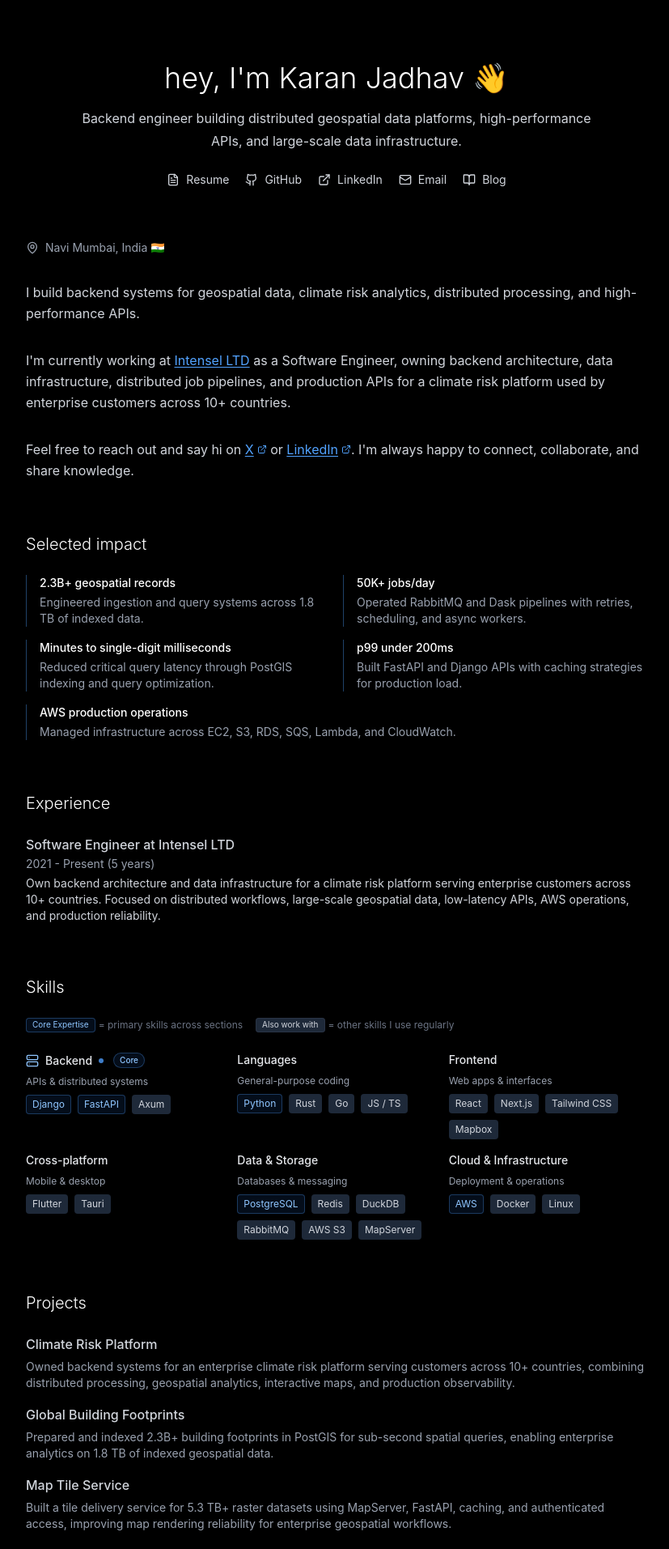
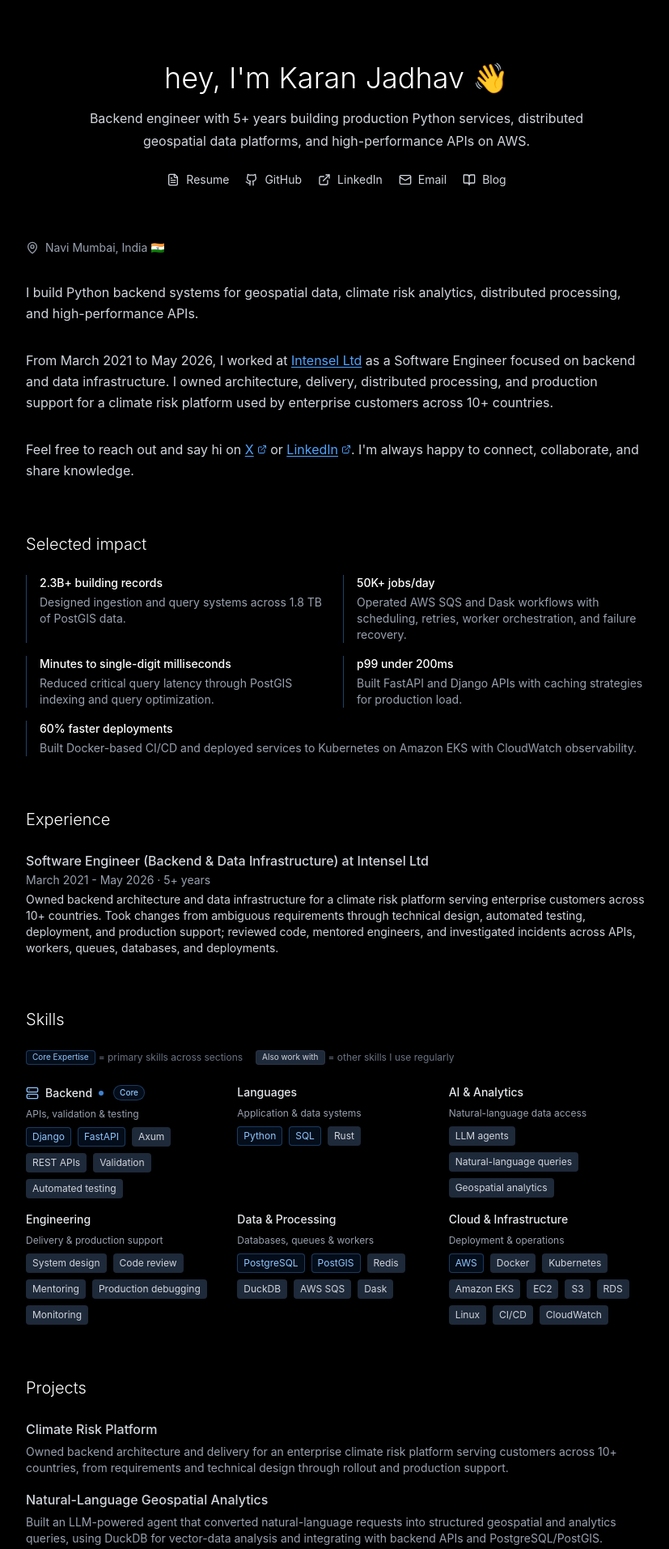
Before and after one commit to karan-jadhav/jadhav.dev, a Next.js app: page / in a window 1280 px wide. Shown: the part 20-1933 px from the top of the page at 81% size, without its empty margins (224-1051 px from the left). Built offline with nearby package versions, Linux system fonts and the light colour scheme.

Commit message:
content updates

```diff
--- a/src/app/layout.tsx
+++ b/src/app/layout.tsx
@@ -16,7 +16,7 @@ const geistMono = Geist_Mono({
 export const metadata: Metadata = {
   title: "Karan Jadhav",
   description:
-    "Backend engineer building distributed geospatial data platforms, high-performance APIs, and large-scale data infrastructure.",
+    "Backend engineer with 5+ years building production Python services, distributed geospatial data platforms, and high-performance APIs on AWS.",
 };
 
 export default function RootLayout({
--- a/src/app/page.tsx
+++ b/src/app/page.tsx
@@ -8,7 +8,6 @@ import {
   Server,
 } from "lucide-react";
 import Link from "next/link";
-import YearsSince from "@/components/YearsSince";
 export const dynamic = "force-static";
 export default function Home() {
   return (
@@ -19,8 +18,9 @@ export default function Home() {
             hey, I&apos;m Karan Jadhav <span className="wave-on-load">👋</span>
           </h1>
           <p className="mx-auto mt-4 max-w-2xl text-base leading-7 text-gray-300">
-            Backend engineer building distributed geospatial data platforms,
-            high-performance APIs, and large-scale data infrastructure.
+            Backend engineer with 5+ years building production Python services,
+            distributed geospatial data platforms, and high-performance APIs on
+            AWS.
           </p>
           <div className="mt-6 flex flex-wrap items-center justify-center gap-x-5 gap-y-3">
             <a
@@ -79,24 +79,24 @@ export default function Home() {
           </div>
 
           <p>
-            I build backend systems for geospatial data, climate risk analytics,
-            distributed processing, and high-performance APIs.
+            I build Python backend systems for geospatial data, climate risk
+            analytics, distributed processing, and high-performance APIs.
           </p>
 
           <p>
-            I&apos;m currently working at{" "}
+            From March 2021 to May 2026, I worked at{" "}
             <a
               href="https://intensel.net"
               className="text-blue-400 hover:text-blue-300 underline underline-offset-2 transition-colors"
               target="_blank"
               rel="noopener noreferrer"
             >
-              Intensel LTD
+              Intensel Ltd
             </a>{" "}
-            as a Software Engineer, owning backend architecture, data
-            infrastructure, distributed job pipelines, and production APIs for a
-            climate risk platform used by enterprise customers across 10+
-            countries.
+            as a Software Engineer focused on backend and data infrastructure. I
+            owned architecture, delivery, distributed processing, and production
+            support for a climate risk platform used by enterprise customers
+            across 10+ countries.
           </p>
 
           <p className="text-gray-300">
@@ -128,18 +128,18 @@ export default function Home() {
           <div className="grid gap-4 sm:grid-cols-2 text-sm text-gray-300">
             <div className="border-l border-blue-400/40 pl-4">
               <div className="text-white font-medium">
-                2.3B+ geospatial records
+                2.3B+ building records
               </div>
               <div className="text-gray-400 mt-1">
-                Engineered ingestion and query systems across 1.8 TB of indexed
+                Designed ingestion and query systems across 1.8 TB of PostGIS
                 data.
               </div>
             </div>
             <div className="border-l border-blue-400/40 pl-4">
               <div className="text-white font-medium">50K+ jobs/day</div>
               <div className="text-gray-400 mt-1">
-                Operated RabbitMQ and Dask pipelines with retries, scheduling,
-                and async workers.
+                Operated AWS SQS and Dask workflows with scheduling, retries,
+                worker orchestration, and failure recovery.
               </div>
             </div>
             <div className="border-l border-blue-400/40 pl-4">
@@ -160,11 +160,11 @@ export default function Home() {
             </div>
             <div className="border-l border-blue-400/40 pl-4 sm:col-span-2">
               <div className="text-white font-medium">
-                AWS production operations
+                60% faster deployments
               </div>
               <div className="text-gray-400 mt-1">
-                Managed infrastructure across EC2, S3, RDS, SQS, Lambda, and
-                CloudWatch.
+                Built Docker-based CI/CD and deployed services to Kubernetes on
+                Amazon EKS with CloudWatch observability.
               </div>
             </div>
           </div>
@@ -193,16 +193,18 @@ export default function Home() {
           <div className="space-y-4 text-gray-300">
             <div>
               <div className="font-medium">
-                Software Engineer at Intensel LTD
+                Software Engineer (Backend & Data Infrastructure) at Intensel Ltd
               </div>
               <div className="text-sm text-gray-400">
-                2021 - Present (<YearsSince startYear={2021} />)
+                March 2021 - May 2026 · 5+ years
               </div>
               <div className="text-sm mt-1">
-                Own backend architecture and data infrastructure for a climate
+                Owned backend architecture and data infrastructure for a climate
                 risk platform serving enterprise customers across 10+ countries.
-                Focused on distributed workflows, large-scale geospatial data,
-                low-latency APIs, AWS operations, and production reliability.
+                Took changes from ambiguous requirements through technical
+                design, automated testing, deployment, and production support;
+                reviewed code, mentored engineers, and investigated incidents
+                across APIs, workers, queues, databases, and deployments.
               </div>
             </div>
           </div>
@@ -246,7 +248,7 @@ export default function Home() {
                 </span>
               </h3>
               <div className="text-xs text-gray-400">
-                APIs & distributed systems
+                APIs, validation & testing
               </div>
               <div className="flex flex-wrap gap-2">
                 <span className="px-2 py-1 text-xs bg-blue-500/10 text-blue-300 rounded ring-1 ring-inset ring-blue-400/30">
@@ -258,6 +260,15 @@ export default function Home() {
                 <span className="px-2 py-1 text-xs bg-gray-800 text-gray-300 rounded">
                   Axum
                 </span>
+                <span className="px-2 py-1 text-xs bg-gray-800 text-gray-300 rounded">
+                  REST APIs
+                </span>
+                <span className="px-2 py-1 text-xs bg-gray-800 text-gray-300 rounded">
+                  Validation
+                </span>
+                <span className="px-2 py-1 text-xs bg-gray-800 text-gray-300 rounded">
+                  Automated testing
+                </span>
               </div>
             </div>
 
@@ -265,69 +276,81 @@ export default function Home() {
             <div className="space-y-2">
               <h3 className="text-sm font-medium text-gray-200">Languages</h3>
               <div className="text-xs text-gray-400">
-                General-purpose coding
+                Application & data systems
               </div>
               <div className="flex flex-wrap gap-2">
                 <span className="px-2 py-1 text-xs bg-blue-500/10 text-blue-300 rounded ring-1 ring-inset ring-blue-400/30">
                   Python
                 </span>
+                <span className="px-2 py-1 text-xs bg-blue-500/10 text-blue-300 rounded ring-1 ring-inset ring-blue-400/30">
+                  SQL
+                </span>
                 <span className="px-2 py-1 text-xs bg-gray-800 text-gray-300 rounded">
                   Rust
-                </span>
-                <span className="px-2 py-1 text-xs bg-gray-800 text-gray-300 rounded">
-                  Go
-                </span>
-                <span className="px-2 py-1 text-xs bg-gray-800 text-gray-300 rounded">
-                  JS / TS
                 </span>
               </div>
             </div>
 
-            {/* Frontend */}
+            {/* AI & Analytics */}
             <div className="space-y-2">
-              <h3 className="text-sm font-medium text-gray-200">Frontend</h3>
-              <div className="text-xs text-gray-400">Web apps & interfaces</div>
+              <h3 className="text-sm font-medium text-gray-200">
+                AI & Analytics
+              </h3>
+              <div className="text-xs text-gray-400">
+                Natural-language data access
+              </div>
               <div className="flex flex-wrap gap-2">
                 <span className="px-2 py-1 text-xs bg-gray-800 text-gray-300 rounded">
-                  React
+                  LLM agents
                 </span>
                 <span className="px-2 py-1 text-xs bg-gray-800 text-gray-300 rounded">
-                  Next.js
+                  Natural-language queries
                 </span>
                 <span className="px-2 py-1 text-xs bg-gray-800 text-gray-300 rounded">
-                  Tailwind CSS
-                </span>
-                <span className="px-2 py-1 text-xs bg-gray-800 text-gray-300 rounded">
-                  Mapbox
+                  Geospatial analytics
                 </span>
               </div>
             </div>
 
-            {/* Cross-platform */}
+            {/* Engineering */}
             <div className="space-y-2">
-              <h3 className="text-sm font-medium text-gray-200">
-                Cross-platform
-              </h3>
-              <div className="text-xs text-gray-400">Mobile & desktop</div>
+              <h3 className="text-sm font-medium text-gray-200">Engineering</h3>
+              <div className="text-xs text-gray-400">
+                Delivery & production support
+              </div>
               <div className="flex flex-wrap gap-2">
                 <span className="px-2 py-1 text-xs bg-gray-800 text-gray-300 rounded">
-                  Flutter
+                  System design
                 </span>
                 <span className="px-2 py-1 text-xs bg-gray-800 text-gray-300 rounded">
-                  Tauri
+                  Code review
+                </span>
+                <span className="px-2 py-1 text-xs bg-gray-800 text-gray-300 rounded">
+                  Mentoring
+                </span>
+                <span className="px-2 py-1 text-xs bg-gray-800 text-gray-300 rounded">
+                  Production debugging
+                </span>
+                <span className="px-2 py-1 text-xs bg-gray-800 text-gray-300 rounded">
+                  Monitoring
                 </span>
               </div>
             </div>
 
-            {/* Data & Storage */}
+            {/* Data & Processing */}
             <div className="space-y-2">
               <h3 className="text-sm font-medium text-gray-200">
-                Data & Storage
+                Data & Processing
               </h3>
-              <div className="text-xs text-gray-400">Databases & messaging</div>
+              <div className="text-xs text-gray-400">
+                Databases, queues & workers
+              </div>
               <div className="flex flex-wrap gap-2">
                 <span className="px-2 py-1 text-xs bg-blue-500/10 text-blue-300 rounded ring-1 ring-inset ring-blue-400/30">
                   PostgreSQL
+                </span>
+                <span className="px-2 py-1 text-xs bg-blue-500/10 text-blue-300 rounded ring-1 ring-inset ring-blue-400/30">
+                  PostGIS
                 </span>
                 <span className="px-2 py-1 text-xs bg-gray-800 text-gray-300 rounded">
                   Redis
@@ -336,13 +359,10 @@ export default function Home() {
                   DuckDB
                 </span>
                 <span className="px-2 py-1 text-xs bg-gray-800 text-gray-300 rounded">
-                  RabbitMQ
+                  AWS SQS
                 </span>
                 <span className="px-2 py-1 text-xs bg-gray-800 text-gray-300 rounded">
-                  AWS S3
-                </span>
-                <span className="px-2 py-1 text-xs bg-gray-800 text-gray-300 rounded">
-                  MapServer
+                  Dask
                 </span>
               </div>
             </div>
@@ -363,7 +383,28 @@ export default function Home() {
                   Docker
                 </span>
                 <span className="px-2 py-1 text-xs bg-gray-800 text-gray-300 rounded">
+                  Kubernetes
+                </span>
+                <span className="px-2 py-1 text-xs bg-gray-800 text-gray-300 rounded">
+                  Amazon EKS
+                </span>
+                <span className="px-2 py-1 text-xs bg-gray-800 text-gray-300 rounded">
+                  EC2
+                </span>
+                <span className="px-2 py-1 text-xs bg-gray-800 text-gray-300 rounded">
+                  S3
+                </span>
+                <span className="px-2 py-1 text-xs bg-gray-800 text-gray-300 rounded">
+                  RDS
+                </span>
+                <span className="px-2 py-1 text-xs bg-gray-800 text-gray-300 rounded">
                   Linux
+                </span>
+                <span className="px-2 py-1 text-xs bg-gray-800 text-gray-300 rounded">
+                  CI/CD
+                </span>
+                <span className="px-2 py-1 text-xs bg-gray-800 text-gray-300 rounded">
+                  CloudWatch
                 </span>
               </div>
             </div>
@@ -376,35 +417,56 @@ export default function Home() {
             <div>
               <div className="font-medium">Climate Risk Platform</div>
               <div className="text-sm text-gray-400 mt-1">
-                Owned backend systems for an enterprise climate risk platform
-                serving customers across 10+ countries, combining distributed
-                processing, geospatial analytics, interactive maps, and
-                production observability.
+                Owned backend architecture and delivery for an enterprise
+                climate risk platform serving customers across 10+ countries,
+                from requirements and technical design through rollout and
+                production support.
+              </div>
+            </div>
+            <div>
+              <div className="font-medium">
+                Natural-Language Geospatial Analytics
+              </div>
+              <div className="text-sm text-gray-400 mt-1">
+                Built an LLM-powered agent that converted natural-language
+                requests into structured geospatial and analytics queries, using
+                DuckDB for vector-data analysis and integrating with backend APIs
+                and PostgreSQL/PostGIS.
               </div>
             </div>
             <div>
               <div className="font-medium">Global Building Footprints</div>
               <div className="text-sm text-gray-400 mt-1">
-                Prepared and indexed 2.3B+ building footprints in PostGIS for
-                sub-second spatial queries, enabling enterprise analytics on 1.8
-                TB of indexed geospatial data.
+                Built ingestion, validation, indexing, and query workflows for
+                2.3B+ building records across 1.8 TB of PostGIS data, balancing
+                batch throughput with low-latency access.
               </div>
             </div>
             <div>
               <div className="font-medium">Map Tile Service</div>
               <div className="text-sm text-gray-400 mt-1">
-                Built a tile delivery service for 5.3 TB+ raster datasets using
-                MapServer, FastAPI, caching, and authenticated access, improving
-                map rendering reliability for enterprise geospatial workflows.
+                Designed authenticated backend delivery for 5.3 TB of geospatial
+                raster data, with tuned storage access, caching, logging, and
+                monitoring for reliable production delivery.
               </div>
             </div>
             <div>
               <div className="font-medium">RediServe</div>
               <div className="text-sm text-gray-400 mt-1">
-                Built an async HTTP API for Redis in Rust with Axum and Tokio,
-                focused on connection pooling, low-latency request handling, and
-                efficient backend service design.
+                Built an asynchronous HTTP API for Redis in Rust with Axum and
+                Tokio, using connection pooling and explicit backend resource
+                management.
               </div>
+            </div>
+          </div>
+        </div>
+
+        <div className="space-y-6">
+          <h2 className="text-xl font-light text-white">Education</h2>
+          <div className="space-y-1 text-gray-300">
+            <div className="font-medium">Bachelor of Computer Science</div>
+            <div className="text-sm text-gray-400">
+              University of Mumbai · 2020
             </div>
           </div>
         </div>
```
Also changed, not shown: 1 other file (tests, documents, lock files or other folders).
